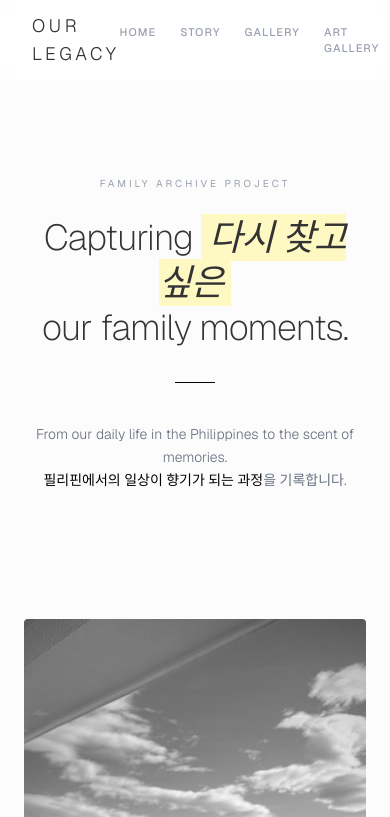
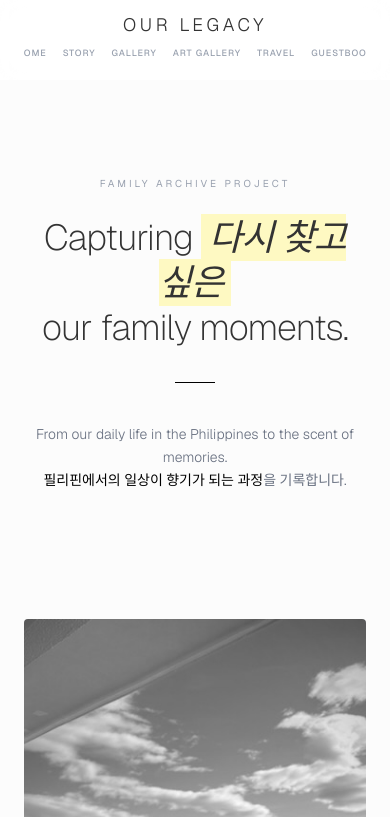
Before and after one commit to terry0722/terrybear, a Next.js app: page / in a window 390 px wide. Shown: the top 817 px of the page. Built offline with nearby package versions, Linux system fonts and the light colour scheme.

Commit message:
수정 내용 요약

```diff
--- a/app/page.tsx
+++ b/app/page.tsx
@@ -3,9 +3,9 @@ export default function Home() {
     <main className="min-h-screen bg-[#fcfcfc] text-[#333] font-sans">
       {/* 1. 글로벌 가족을 위한 내비게이션 */}
       <nav className="fixed top-0 w-full z-50 bg-white/80 backdrop-blur-md">
-        <div className="max-w-6xl mx-auto px-8 h-20 flex justify-between items-center">
+        <div className="max-w-6xl mx-auto px-6 md:px-8 h-20 flex flex-col md:flex-row justify-center md:justify-between items-center gap-2 md:gap-0">
           <h1 className="text-lg font-light tracking-[0.2em] uppercase">Our Legacy</h1>
-          <div className="flex gap-6 text-[11px] tracking-widest uppercase font-medium text-gray-400">
+          <div className="flex gap-4 md:gap-6 text-[9px] md:text-[11px] tracking-widest uppercase font-medium text-gray-400 overflow-x-auto w-full md:w-auto justify-center whitespace-nowrap pb-2 md:pb-0">
             <a href="/" className="hover:text-black transition">Home</a>
             <a href="/story" className="hover:text-black transition">Story</a>
             <a href="/gallery" className="hover:text-black transition">Gallery</a>
@@ -55,11 +55,11 @@ export default function Home() {
       </section>
 
       {/* 4. 감성적인 한/영 혼용 메시지 섹션 */}
-      <section className="max-w-3xl mx-auto px-6 py-40 text-center">
-        <div className="inline-block border-l-2 border-black pl-8 text-left">
-          <h3 className="text-2xl font-extralight text-gray-800 leading-relaxed">
+      <section className="max-w-3xl mx-auto px-6 py-24 md:py-40 text-center">
+        <div className="inline-block border-l-2 border-black pl-6 md:pl-8 text-left">
+          <h3 className="text-xl md:text-2xl font-extralight text-gray-800 leading-relaxed">
             "We believe that <br />
-            <span className="bg-black text-white px-2 not-italic">가장 소중한 것은 늘 가까이에</span> <br />
+            <span className="bg-black text-white px-2 not-italic inline-block my-1">가장 소중한 것은 늘 가까이에</span> <br />
             resides in the simplest moments."
           </h3>
           <p className="mt-10 text-xs text-gray-400 tracking-[0.2em] uppercase">
```
